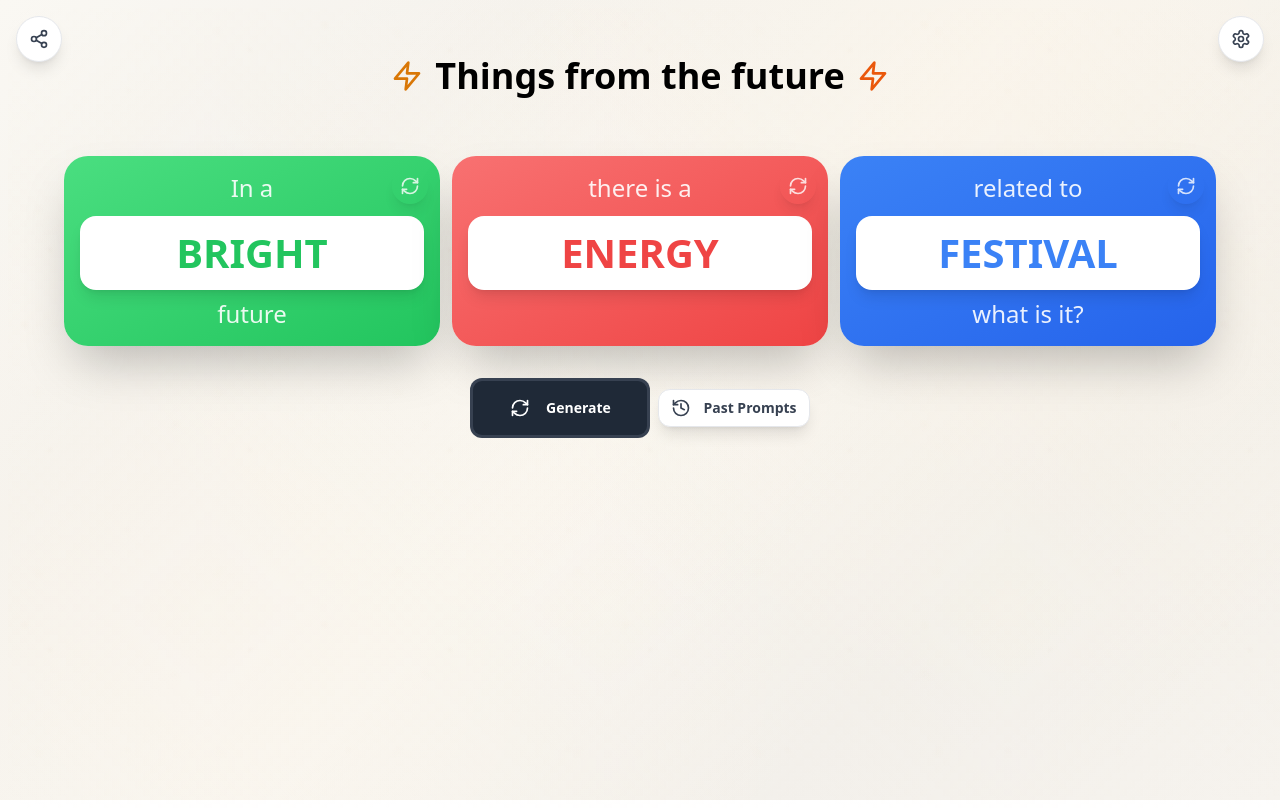
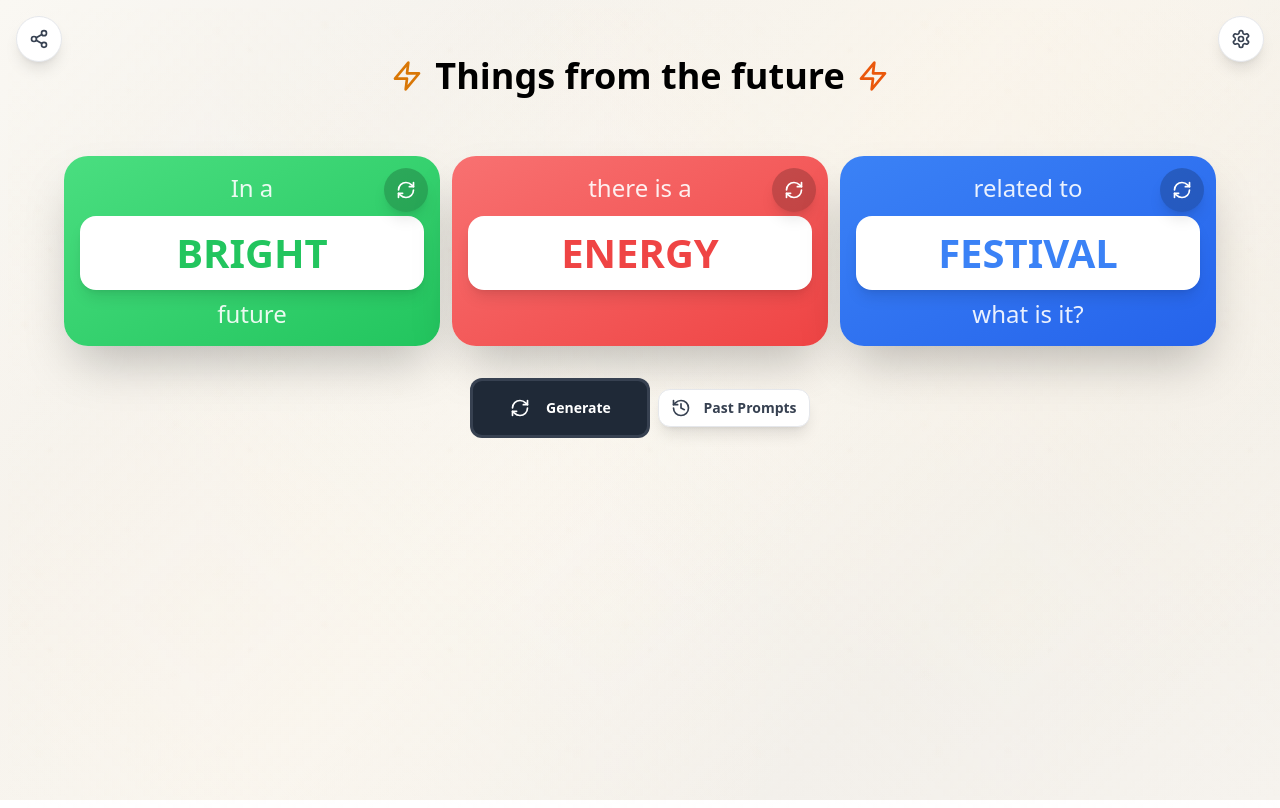
Before and after one commit to pixelatedmind/CardGame-v2, a React (Vite) app: page / in a window 1280 px wide. Built offline with nearby package versions, Linux system fonts and the light colour scheme.

Commit message:
Fix refresh button hover and clickability

```diff
--- a/src/App.tsx
+++ b/src/App.tsx
@@ -380,7 +380,7 @@ function App() {
                 e.stopPropagation();
                 generateWord('future');
               }}
-              className="absolute top-3 right-3 p-2 text-white opacity-80 hover:opacity-100 hover:bg-white/30 hover:scale-110 rounded-full transition-all duration-200 focus:outline-none focus:ring-2 focus:ring-white/50 shadow-lg hover:shadow-xl"
+              className="absolute top-3 right-3 z-10 p-3 text-white bg-black/20 hover:bg-black/40 hover:scale-125 rounded-full transition-all duration-200 focus:outline-none focus:ring-2 focus:ring-white/70 shadow-lg hover:shadow-2xl cursor-pointer"
               title="Generate new future word"
             >
               <RefreshCw className="w-4 h-4 sm:w-5 sm:h-5" />
@@ -407,7 +407,7 @@ function App() {
                 e.stopPropagation();
                 generateWord('thing');
               }}
-              className="absolute top-3 right-3 p-2 text-white opacity-80 hover:opacity-100 hover:bg-white/30 hover:scale-110 rounded-full transition-all duration-200 focus:outline-none focus:ring-2 focus:ring-white/50 shadow-lg hover:shadow-xl"
+              className="absolute top-3 right-3 z-10 p-3 text-white bg-black/20 hover:bg-black/40 hover:scale-125 rounded-full transition-all duration-200 focus:outline-none focus:ring-2 focus:ring-white/70 shadow-lg hover:shadow-2xl cursor-pointer"
               title="Generate new thing word"
             >
               <RefreshCw className="w-4 h-4 sm:w-5 sm:h-5" />
@@ -434,7 +434,7 @@ function App() {
                 e.stopPropagation();
                 generateWord('theme');
               }}
-              className="absolute top-3 right-3 p-2 text-white opacity-80 hover:opacity-100 hover:bg-white/30 hover:scale-110 rounded-full transition-all duration-200 focus:outline-none focus:ring-2 focus:ring-white/50 shadow-lg hover:shadow-xl"
+              className="absolute top-3 right-3 z-10 p-3 text-white bg-black/20 hover:bg-black/40 hover:scale-125 rounded-full transition-all duration-200 focus:outline-none focus:ring-2 focus:ring-white/70 shadow-lg hover:shadow-2xl cursor-pointer"
               title="Generate new theme word"
             >
               <RefreshCw className="w-4 h-4 sm:w-5 sm:h-5" />
```
